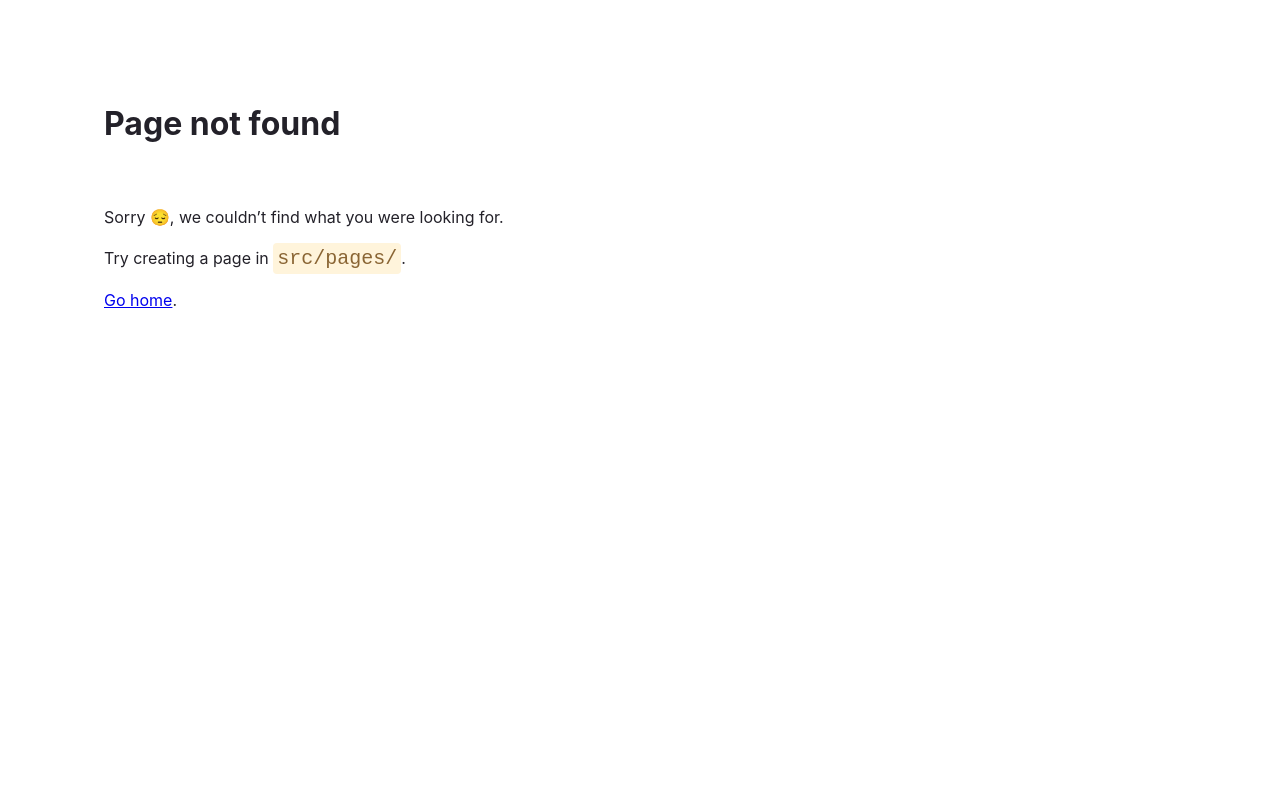
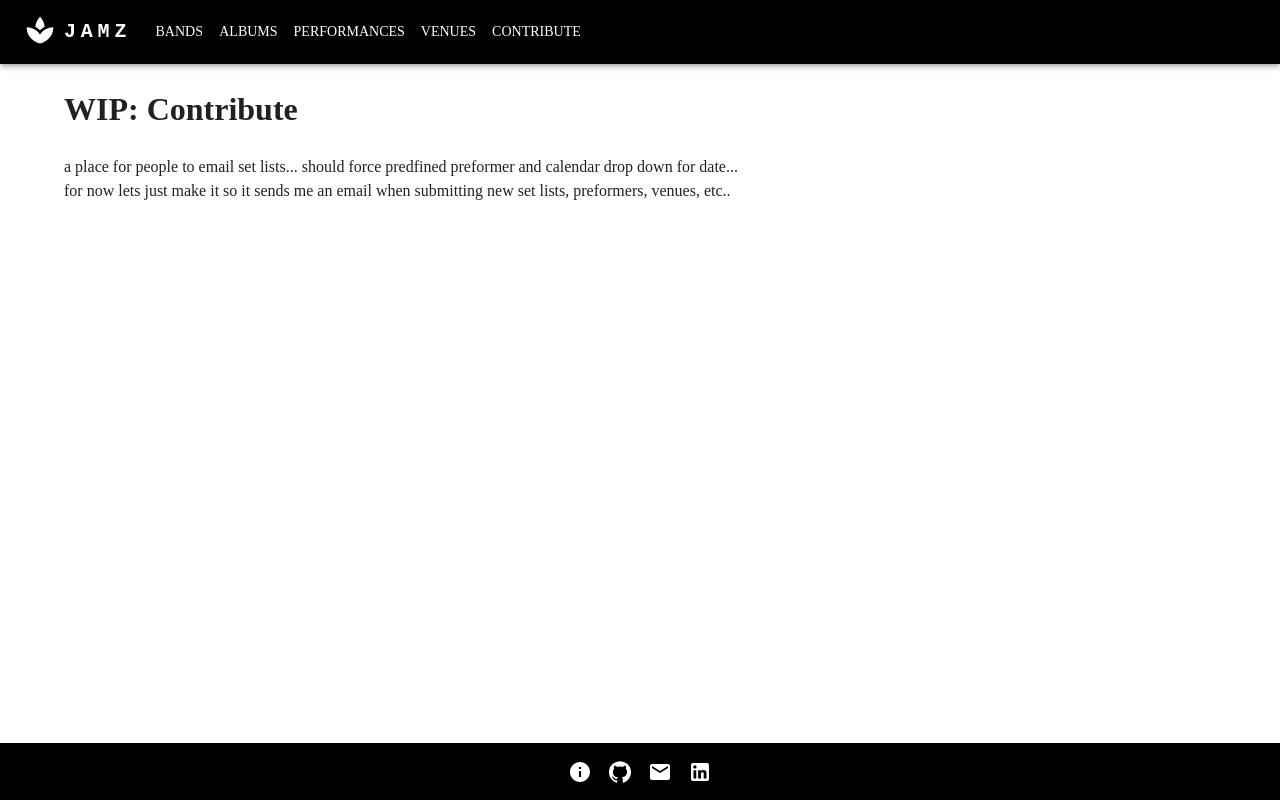
Before and after one commit to antch57/jam-statz-frontend, a Gatsby site: page /contribute in a window 1280 px wide. Before the commit this address had no page. Built offline with nearby package versions, Linux system fonts and the light colour scheme; Gatsby itself is replaced by a stand-in of ours.

Commit message:
add contribute page

```diff
--- a/src/components/header.js
+++ b/src/components/header.js
@@ -8,7 +8,7 @@ import Button from '@mui/material/Button';
 import SpaIcon from '@mui/icons-material/Spa';
 import { Link } from "gatsby"
 
-const pages = ['Bands', 'Albums', 'Performances', 'Venues'];
+const pages = ['Bands', 'Albums', 'Performances', 'Venues', 'Contribute'];
 
 const TopToolBar = () => (
 <AppBar position="static" sx={{bgcolor: 'black'}}>
--- /dev/null
+++ b/src/pages/contribute.js
@@ -0,0 +1,15 @@
+import React from "react";
+
+import Layout from "../components/layout";
+
+const ContributePage = () => (
+    <Layout>
+        <h1>WIP: Contribute</h1>
+        <p>
+            a place for people to email set lists... should force predfined preformer and calendar drop down for date...
+            <br/>for now lets just make it so it sends me an email when submitting new set lists, preformers, venues, etc..
+        </p>
+    </Layout>
+)
+
+export default ContributePage
--- a/src/pages/show/[showId].js
+++ b/src/pages/show/[showId].js
@@ -2,6 +2,7 @@ import React from 'react';
 import { gql, useQuery } from '@apollo/client';
 import { Box, Container, Card, CardMedia, Typography } from '@mui/material';
 import Layout from '../../components/layout';
+
 const GET_SHOW = gql`
   query GetShow($id: ID!) {
     performance(id: $id) {
```
